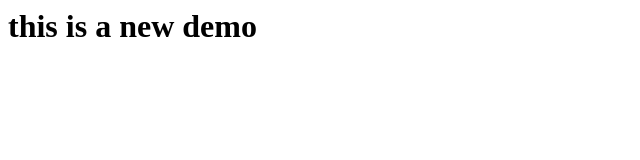
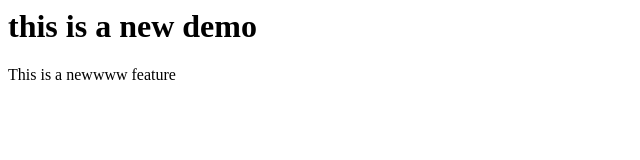
Before and after one commit to kirtan0712/LocalRepo, a plain HTML site: page index.html in a window 1280 px wide. Shown: the whole page, without its empty margins (0-640 px from the left). Drawn offline with Linux system fonts and the light colour scheme.

Commit message:
Added new P

```diff
--- a/index.html
+++ b/index.html
@@ -1 +1,2 @@
 <h1>this is a new demo</h1>
+<p>This is a newwww feature</p>
```
